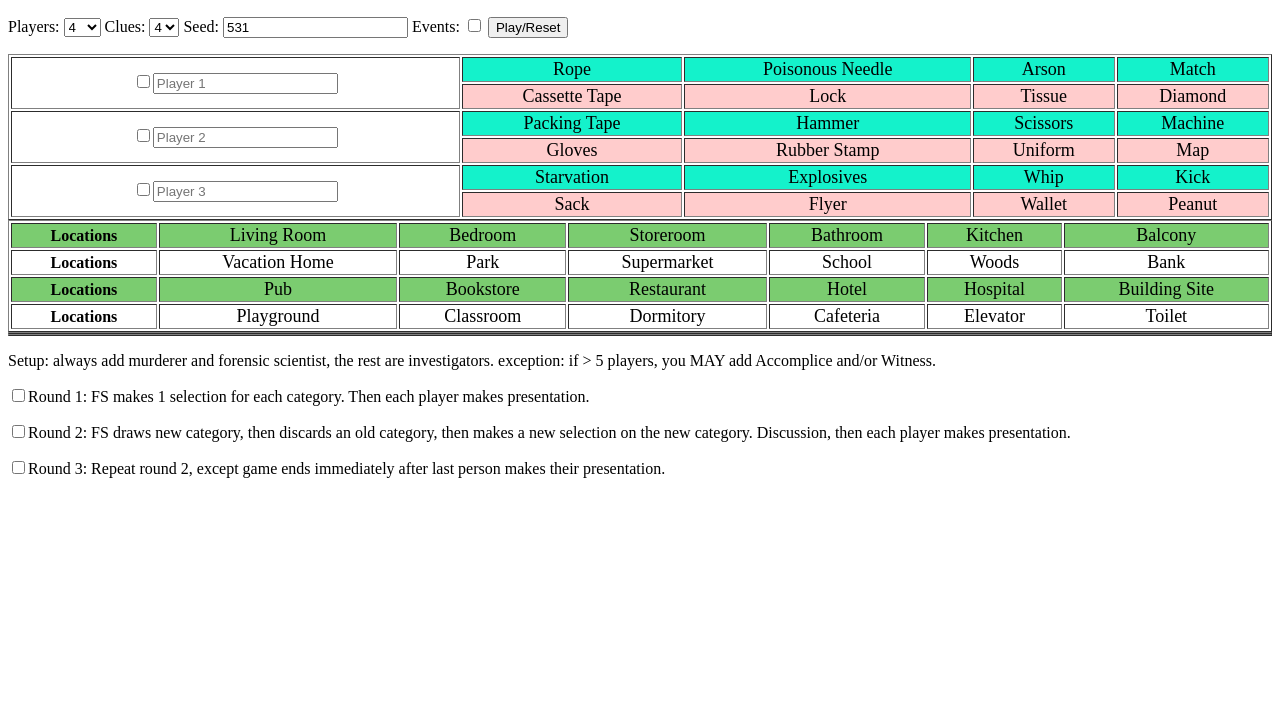
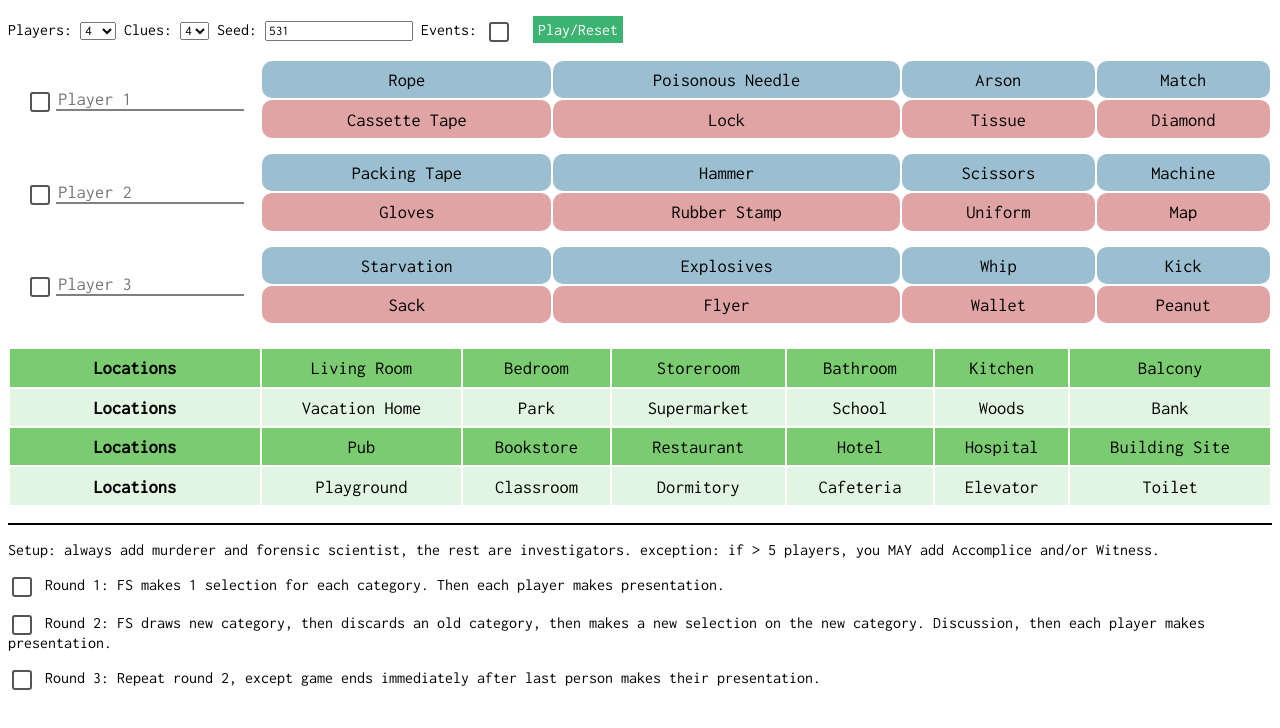
Before and after one commit to ninjabunny/mihk, a plain HTML site: page index.html in a window 1280 px wide. Drawn offline with nearby package versions, Linux system fonts and the light colour scheme.

Commit message:
Style changes

```diff
--- /dev/null
+++ b/css/style.css
@@ -0,0 +1,138 @@
+body, option, select, input{
+    font-family: 'Inconsolata', monospace;
+}
+
+button {
+  background-color: mediumseagreen;
+  border: none;
+  padding: 5px;
+  text-align: center;
+  text-decoration: none;
+  display: inline-block;
+  color: white;
+  font-size: 16px;
+  font-family: 'Inconsolata', monospace;
+}
+th,
+td {
+    text-align: center;
+    font-size: 1.15em;
+    padding:.5em;
+}
+
+.cards td{
+    border-radius: 10px
+}
+th{
+    width: 20%;
+}
+
+
+input[type=text] {
+  border: none;
+  border-bottom: 2px solid gray;
+  font-family: 'Inconsolata', monospace;
+  font-size: 1em;
+  width: 30%;
+  margin-left: 10px;
+
+}
+input[type=text]:focus {
+  outline:none;
+
+}
+.foot{
+    margin-right: 20px;
+}
+
+table {
+
+    margin-bottom: .5em;
+}
+
+input[type=checkbox] {
+         position: relative;
+	       cursor: pointer;
+         margin-bottom: 6px;
+    }
+    input[type=checkbox]:before {
+         content: "";
+         display: inline-block;
+         position: absolute;
+         width: 16px;
+         height: 16px;
+         top: 0;
+         left: 0;
+         border: 2px solid #555555;
+         border-radius: 3px;
+         background-color: white;
+}
+    input[type=checkbox]:checked:after {
+         content: "";
+         display: block;
+         width: 5px;
+         height: 10px;
+         border: solid black;
+         border-width: 0 2px 2px 0;
+         -webkit-transform: rotate(45deg);
+         -ms-transform: rotate(45deg);
+         transform: rotate(45deg);
+         position: absolute;
+         top: 2px;
+         left: 6px;
+}
+
+
+.red {
+    background: #e62929;
+}
+
+.purple {
+    background: #d47db6;
+}
+
+.hideOnLoad {
+    display: none;
+}
+
+#addEvent {
+    float: right;
+}
+
+#playerTab tr {
+    background-color: #9bbfd1;
+}
+#playReset{
+    margin-left: 20px;
+
+}
+#playerTab tr:nth-child(even) {
+    background-color: #e0a4a4;
+}
+
+#playerTab th {
+    background-color: white;
+}
+#events tr{
+    background-color: #f7f6f5;
+}
+#events tr:nth-child(even) {
+    background-color: #d1cdc9;
+}
+
+.deleteMe{
+    background-color: #e1f5e2;
+}
+
+#permEvents tr:nth-child(even) {
+    background-color: #7BCC70;
+}
+#specialEvents{
+    border: solid 1px black;
+}
+#specialEvents tr{
+    background-color: #f7f6f5;
+}
+#specialEvents tr:nth-child(even) {
+    background-color: #d1cdc9;
+}
--- a/index.html
+++ b/index.html
@@ -1,38 +1,10 @@
 <!DOCTYPE html>
 <html>
-<style>
-td {
-  text-align:center;
-  font-size: 18px;
-}
-.red {
-  background: red;
-}
-.purple {
-  background: #D8BFD8;
-}
-.hideOnLoad {
-  display:none;
-}
-#addEvent{
-  float: right;
-}
-#playerTab tr{
-  background-color: #14f2cb;
-}
-#playerTab tr:nth-child(even) {
-  background-color: #FFCCCC;
-}
-#playerTab th {
-  background-color: white;
-}
-#events tr:nth-child(even) {
-  background-color: #D3D3D3;
-}
-#permEvents tr:nth-child(even) {
-  background-color: #7BCC70;
-}
-</style>
+<head>
+    <link rel="stylesheet" type="text/css" href="css/style.css">
+    <link href="https://fonts.googleapis.com/css2?family=Inconsolata&display=swap" rel="stylesheet">
+</head>
+
 <body>
 
     <div>
@@ -62,42 +34,55 @@ td {
             <input placeholder="seed" id="seed">
             Events: <input id="eventsCheck" type="checkbox" name="Special Events">
             <button id="playReset">Play/Reset</button>
-  <button class="hideOnLoad" id="addEvent" onclick="addTile()"type="button">Add Event</button>
+            <button class="hideOnLoad" id="addEvent" onclick="addTile()" type="button">Add Event</button>
         </p>
 
     </div>
-<table id="playerTab" border="1" style="width:100%">
+    <table id="playerTab" style="width:100%" class = "cards">
     </table>
-<table id="permEvents" border="1" style="width:100%">
+    <table id="permEvents" style="width:100%">
     </table>
-<table id="events" border="1" style="width:100%">
+    <table id="events" style="width:100%">
     </table>
-<table id="specialEvents" border="1" style="width:100%">
+    <table id="specialEvents" style="width:100%">
     </table>
     <div>
         <p>Setup: always add murderer and forensic scientist, the rest are investigators. exception: if > 5 players, you MAY add Accomplice and/or Witness.</p>
-<p><input type="checkbox">Round 1: FS makes 1 selection for each category. Then each player makes presentation.</p>
-<p><input type="checkbox">Round 2: FS draws new category, then discards an old category, then makes a new selection on the new category. Discussion, then each player makes presentation.</p>
-<p><input type="checkbox">Round 3: Repeat round 2, except game ends immediately after last person makes their presentation.</p>
+        <p><input type="checkbox" class = "foot">Round 1: FS makes 1 selection for each category. Then each player makes presentation.</p>
+        <p><input type="checkbox" class = "foot">Round 2: FS draws new category, then discards an old category, then makes a new selection on the new category. Discussion, then each player makes presentation.</p>
+        <p><input type="checkbox" class = "foot">Round 3: Repeat round 2, except game ends immediately after last person makes their presentation.</p>
     </div>
     <div id="google_translate_element"></div>
 </body>
 <script type="text/javascript">
     function googleTranslateElementInit() {
-  new google.translate.TranslateElement({pageLanguage: 'en'}, 'google_translate_element');
+        new google.translate.TranslateElement({
+            pageLanguage: 'en'
+        }, 'google_translate_element');
     }
-</script><script type="text/javascript" src="//translate.google.com/translate_a/element.js?cb=googleTranslateElementInit"></script>
+
+</script>
+<script type="text/javascript" src="//translate.google.com/translate_a/element.js?cb=googleTranslateElementInit"></script>
 <script>
-  (function(i,s,o,g,r,a,m){i['GoogleAnalyticsObject']=r;i[r]=i[r]||function(){
-  (i[r].q=i[r].q||[]).push(arguments)},i[r].l=1*new Date();a=s.createElement(o),
-  m=s.getElementsByTagName(o)[0];a.async=1;a.src=g;m.parentNode.insertBefore(a,m)
-  })(window,document,'script','https://www.google-analytics.com/analytics.js','ga');
+    (function(i, s, o, g, r, a, m) {
+        i['GoogleAnalyticsObject'] = r;
+        i[r] = i[r] || function() {
+            (i[r].q = i[r].q || []).push(arguments)
+        }, i[r].l = 1 * new Date();
+        a = s.createElement(o),
+            m = s.getElementsByTagName(o)[0];
+        a.async = 1;
+        a.src = g;
+        m.parentNode.insertBefore(a, m)
+    })(window, document, 'script', 'https://www.google-analytics.com/analytics.js', 'ga');
 
     ga('create', 'UA-48676831-9', 'auto');
     ga('send', 'pageview');
 
 </script>
-<script src="https://code.jquery.com/jquery-2.2.4.min.js"   integrity="sha256-BbhdlvQf/xTY9gja0Dq3HiwQF8LaCRTXxZKRutelT44="   crossorigin="anonymous"></script>
-<script src="seedrandom.js"></script>
-<script src="script.js"></script>
+<script src="https://code.jquery.com/jquery-2.2.4.min.js" integrity="sha256-BbhdlvQf/xTY9gja0Dq3HiwQF8LaCRTXxZKRutelT44=" crossorigin="anonymous"></script>
+<script src="js/seedrandom.js"></script>
+<script src="js/script.js"></script>
+
+
 </html>
--- a/script.js
+++ b/js/script.js
@@ -638,7 +638,7 @@ function addSceneTile(){
 	for (var i = 1; i < tempScene.length; i++) {
 		cat += '<td>' + tempScene[i] + '</td>';
 	}
-	cat += '<td class="remover">X</td>';
+	cat += '<td class="remover" width="3%">X</td>';
 	cat += '</tr>'
 	scenesSetup.append(cat);
 
@@ -654,7 +654,7 @@ function addEventTile(){
 	var cat = '<tr>';
 	cat += '<th>' + tempEvent[0] + '</th>';
 	cat += '<td>' + tempEvent[1] + '</td>';
-	cat += '<td class="remover">X</td>';
+	cat += '<td class="remover" width="3%">X</td>';
 	cat += '</tr>';
 	eventsSetup.append(cat);
 
@@ -722,6 +722,7 @@ function resetSetup(){
 			cat+= '<td>'+ selectedEvidence[(i * clueNum) + j] +'</td>';
 		}
 		cat += '</tr>';
+		cat += "<tr height = '10'></tr><tr></tr>"
 		playerTab.append(cat);
 	}
 
```
Also changed, not shown: js/seedrandom.js (renamed from seedrandom.js). Lines whose indentation alone changed are shown as unchanged.
